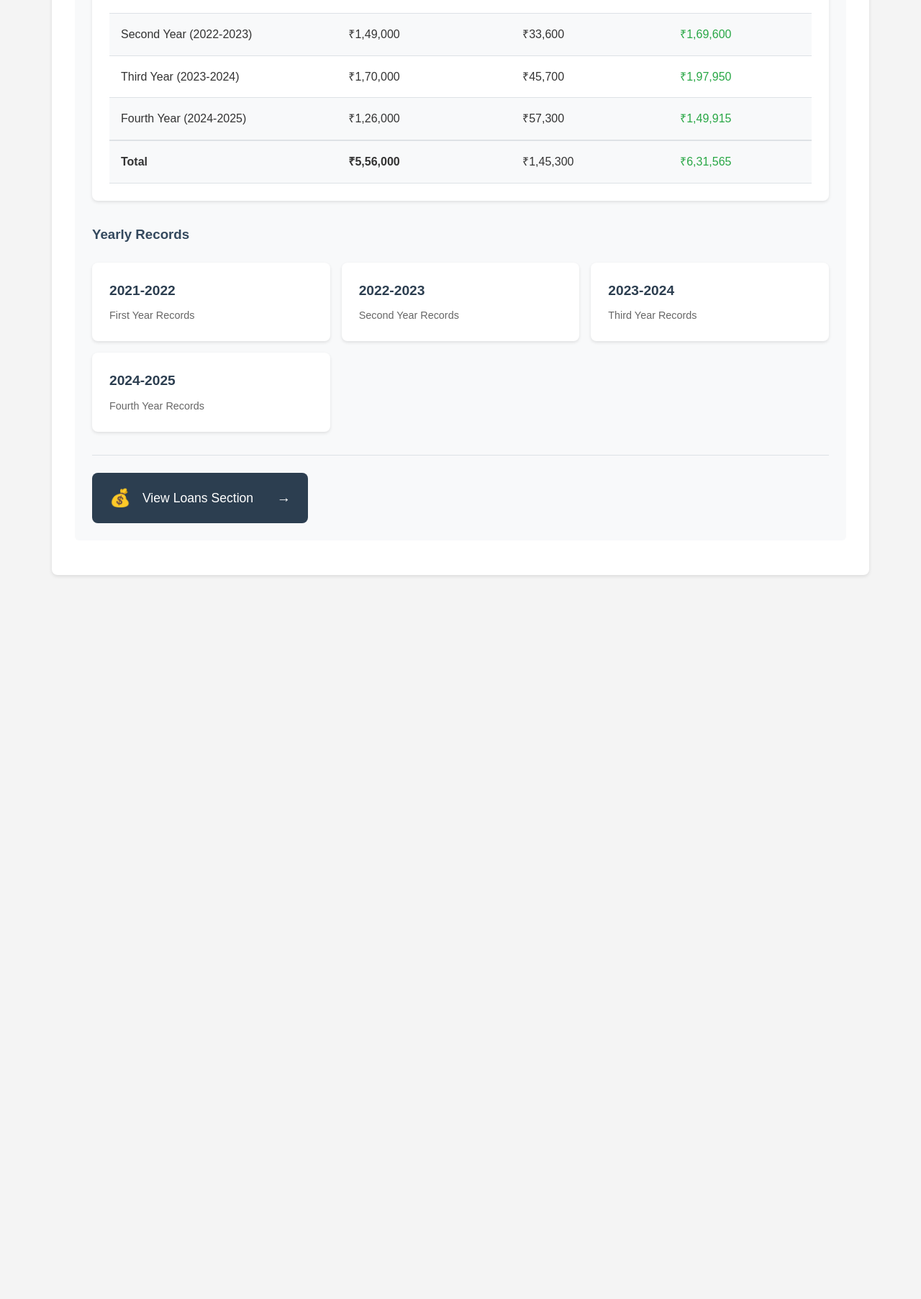
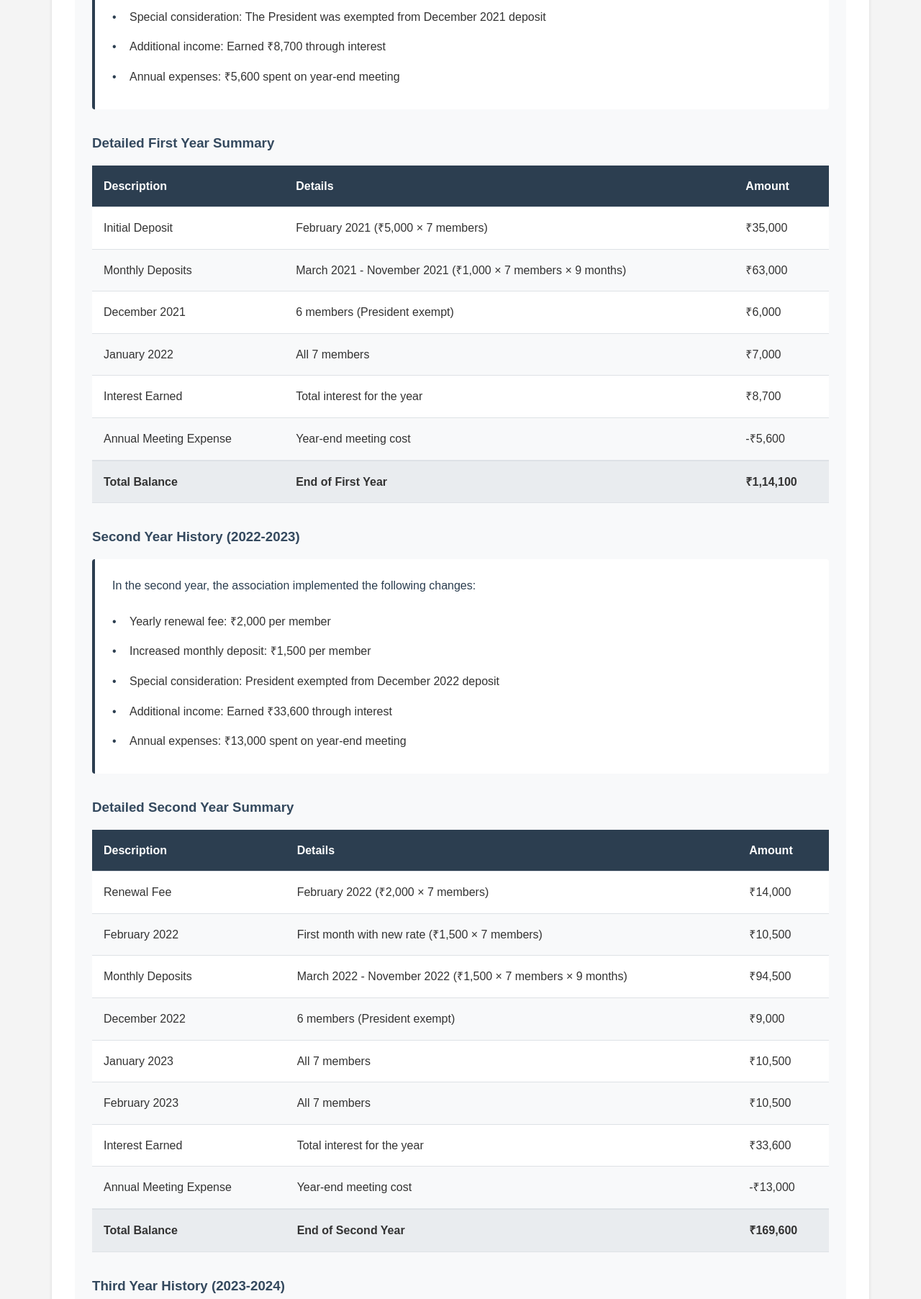
Before and after one commit to Manjunathbscloud/Sri-Mukkaneshwara, a plain HTML site: page deposits.html in a window 1280 px wide. Shown: the part 880-2685 px from the top of the page at 72% size. Before the commit the page ends 1779 px from the top, so only its background shows below. Drawn offline with Linux system fonts and the light colour scheme; sample sign-in values are in the browser's storage.

Commit message:
Spendings

```diff
--- a/deposits.html
+++ b/deposits.html
@@ -8,6 +8,7 @@
 </head>
 <body>
     <script>
+        // Check authentication before showing content
         if (!sessionStorage.getItem('isAuthenticated')) {
             window.location.href = 'login.html';
         }
@@ -59,79 +60,195 @@
                     </tbody>
                 </table>
 
-                <h3 class="mt-4">Account Balance Summary</h3>
-                <div class="summary-card">
-                    <table class="member-table summary-table">
+                <h3 class="mt-4">First Year History (2021-2022)</h3>
+                <div class="history-summary">
+                    <p>In the inaugural year, the association established its financial foundation as follows:</p>
+                    <ul class="feature-list">
+                        <li>Initial contribution: Each member deposited ₹5,000 in February 2021</li>
+                        <li>Regular monthly deposits: ₹1,000 per member from March 2021 to January 2022</li>
+                        <li>Special consideration: The President was exempted from December 2021 deposit</li>
+                        <li>Additional income: Earned ₹8,700 through interest</li>
+                        <li>Annual expenses: ₹5,600 spent on year-end meeting</li>
+                    </ul>
+                </div>
+
+                <h3 class="mt-4">Detailed First Year Summary</h3>
+                <table class="member-table">
                     <thead>
                         <tr>
-                                <th>Year</th>
-                                <th>Principal Amount</th>
-                                <th>Interest Earned</th>
-                                <th>Total Balance</th>
+                            <th>Description</th>
+                            <th>Details</th>
+                            <th>Amount</th>
                         </tr>
                     </thead>
                     <tbody>
                         <tr>
-                                <td>First Year (2021-2022)</td>
-                                <td>₹1,11,000</td>
-                                <td>₹8,700</td>
-                                <td>₹1,14,100</td>
+                            <td>Initial Deposit</td>
+                            <td>February 2021 (₹5,000 × 7 members)</td>
+                            <td>₹35,000</td>
                         </tr>
                         <tr>
-                                <td>Second Year (2022-2023)</td>
-                                <td>₹1,49,000</td>
-                                <td>₹33,600</td>
-                                <td>₹1,69,600</td>
+                            <td>Monthly Deposits</td>
+                            <td>March 2021 - November 2021 (₹1,000 × 7 members × 9 months)</td>
+                            <td>₹63,000</td>
                         </tr>
                         <tr>
-                                <td>Third Year (2023-2024)</td>
-                                <td>₹1,70,000</td>
-                                <td>₹45,700</td>
-                                <td>₹1,97,950</td>
+                            <td>December 2021</td>
+                            <td>6 members (President exempt)</td>
+                            <td>₹6,000</td>
                         </tr>
                         <tr>
-                                <td>Fourth Year (2024-2025)</td>
-                                <td>₹1,26,000</td>
-                                <td>₹57,300</td>
-                                <td>₹1,49,915</td>
+                            <td>January 2022</td>
+                            <td>All 7 members</td>
+                            <td>₹7,000</td>
+                        </tr>
+                        <tr>
+                            <td>Interest Earned</td>
+                            <td>Total interest for the year</td>
+                            <td>₹8,700</td>
+                        </tr>
+                        <tr>
+                            <td>Annual Meeting Expense</td>
+                            <td>Year-end meeting cost</td>
+                            <td>-₹5,600</td>
                         </tr>
                         <tr class="total-row">
-                                <td>Total</td>
-                                <td>₹5,56,000</td>
-                                <td>₹1,45,300</td>
-                                <td>₹6,31,565</td>
+                            <td>Total Balance</td>
+                            <td>End of First Year</td>
+                            <td>₹1,14,100</td>
                         </tr>
                     </tbody>
                 </table>
+
+                <h3 class="mt-4">Second Year History (2022-2023)</h3>
+                <div class="history-summary">
+                    <p>In the second year, the association implemented the following changes:</p>
+                    <ul class="feature-list">
+                        <li>Yearly renewal fee: ₹2,000 per member</li>
+                        <li>Increased monthly deposit: ₹1,500 per member</li>
+                        <li>Special consideration: President exempted from December 2022 deposit</li>
+                        <li>Additional income: Earned ₹33,600 through interest</li>
+                        <li>Annual expenses: ₹13,000 spent on year-end meeting</li>
+                    </ul>
                 </div>
 
-                <h3 class="mt-4">Yearly Records</h3>
-                <div class="year-links">
-                    <a href="deposits-2021.html" class="year-link">
-                        <span class="year">2021-2022</span>
-                        <span class="details">First Year Records</span>
-                    </a>
-                    <a href="deposits-2022.html" class="year-link">
-                        <span class="year">2022-2023</span>
-                        <span class="details">Second Year Records</span>
-                    </a>
-                    <a href="deposits-2023.html" class="year-link">
-                        <span class="year">2023-2024</span>
-                        <span class="details">Third Year Records</span>
-                    </a>
-                    <a href="deposits-2024.html" class="year-link">
-                        <span class="year">2024-2025</span>
-                        <span class="details">Fourth Year Records</span>
-                    </a>
+                <h3 class="mt-4">Detailed Second Year Summary</h3>
+                <table class="member-table">
+                    <thead>
+                        <tr>
+                            <th>Description</th>
+                            <th>Details</th>
+                            <th>Amount</th>
+                        </tr>
+                    </thead>
+                    <tbody>
+                        <tr>
+                            <td>Renewal Fee</td>
+                            <td>February 2022 (₹2,000 × 7 members)</td>
+                            <td>₹14,000</td>
+                        </tr>
+                        <tr>
+                            <td>February 2022</td>
+                            <td>First month with new rate (₹1,500 × 7 members)</td>
+                            <td>₹10,500</td>
+                        </tr>
+                        <tr>
+                            <td>Monthly Deposits</td>
+                            <td>March 2022 - November 2022 (₹1,500 × 7 members × 9 months)</td>
+                            <td>₹94,500</td>
+                        </tr>
+                        <tr>
+                            <td>December 2022</td>
+                            <td>6 members (President exempt)</td>
+                            <td>₹9,000</td>
+                        </tr>
+                        <tr>
+                            <td>January 2023</td>
+                            <td>All 7 members</td>
+                            <td>₹10,500</td>
+                        </tr>
+                        <tr>
+                            <td>February 2023</td>
+                            <td>All 7 members</td>
+                            <td>₹10,500</td>
+                        </tr>
+                        <tr>
+                            <td>Interest Earned</td>
+                            <td>Total interest for the year</td>
+                            <td>₹33,600</td>
+                        </tr>
+                        <tr>
+                            <td>Annual Meeting Expense</td>
+                            <td>Year-end meeting cost</td>
+                            <td>-₹13,000</td>
+                        </tr>
+                        <tr class="total-row">
+                            <td>Total Balance</td>
+                            <td>End of Second Year</td>
+                            <td>₹169,600</td>
+                        </tr>
+                    </tbody>
+                </table>
+
+                <h3 class="mt-4">Third Year History (2023-2024)</h3>
+                <div class="history-summary">
+                    <p>In the third year, the association continued with the following structure:</p>
+                    <ul class="feature-list">
+                        <li>Yearly renewal fee: ₹5,000 per member</li>
+                        <li>Monthly deposit: ₹1,500 per member</li>
+                        <li>Special consideration: President exempted from December 2023 deposit</li>
+                        <li>Additional income: Earned ₹45,700 through interest</li>
+                        <li>Annual expenses: ₹17,750 spent on year-end meeting</li>
+                    </ul>
                 </div>
 
-                <div class="section-navigation">
-                    <a href="loans.html" class="nav-button">
-                        <span class="nav-icon">💰</span>
-                        <span class="nav-text">View Loans Section</span>
-                        <span class="nav-arrow">→</span>
-                    </a>
-                </div>
+                <h3 class="mt-4">Detailed Third Year Summary</h3>
+                <table class="member-table">
+                    <thead>
+                        <tr>
+                            <th>Description</th>
+                            <th>Details</th>
+                            <th>Amount</th>
+                        </tr>
+                    </thead>
+                    <tbody>
+                        <tr>
+                            <td>Renewal Fee</td>
+                            <td>March 2023 (₹5,000 × 7 members)</td>
+                            <td>₹35,000</td>
+                        </tr>
+                        <tr>
+                            <td>Monthly Deposits</td>
+                            <td>March 2023 - November 2023 (₹1,500 × 7 members × 9 months)</td>
+                            <td>₹94,500</td>
+                        </tr>
+                        <tr>
+                            <td>December 2023</td>
+                            <td>6 members (President exempt)</td>
+                            <td>₹9,000</td>
+                        </tr>
+                        <tr>
+                            <td>Monthly Deposits</td>
+                            <td>January 2024 - March 2024 (₹1,500 × 7 members × 3 months)</td>
+                            <td>₹31,500</td>
+                        </tr>
+                        <tr>
+                            <td>Interest Earned</td>
+                            <td>Total interest for the year</td>
+                            <td>₹45,700</td>
+                        </tr>
+                        <tr>
+                            <td>Annual Meeting Expense</td>
+                            <td>Year-end meeting cost</td>
+                            <td>-₹17,750</td>
+                        </tr>
+                        <tr class="total-row">
+                            <td>Total Balance</td>
+                            <td>End of Third Year</td>
+                            <td>₹197,950</td>
+                        </tr>
+                    </tbody>
+                </table>
             </div>
         </section>
     </main>
--- a/styles.css
+++ b/styles.css
@@ -309,6 +309,10 @@ footer {
 }
 
 .summary-table td:nth-child(4) {
+    color: #dc3545;
+}
+
+.summary-table td:nth-child(5) {
     color: #28a745;
 }
 
```
Lines whose indentation alone changed are shown as unchanged.
